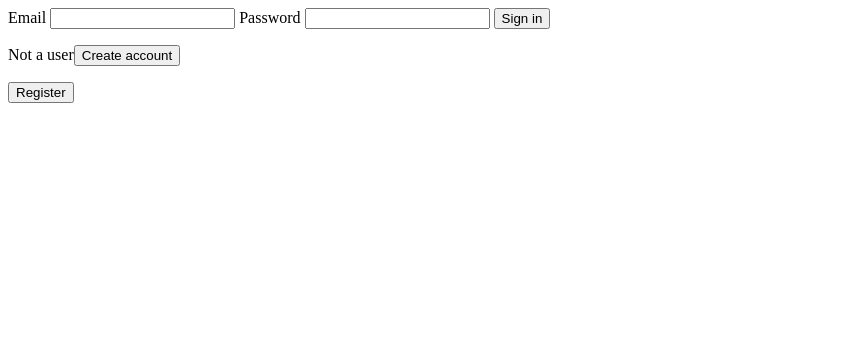
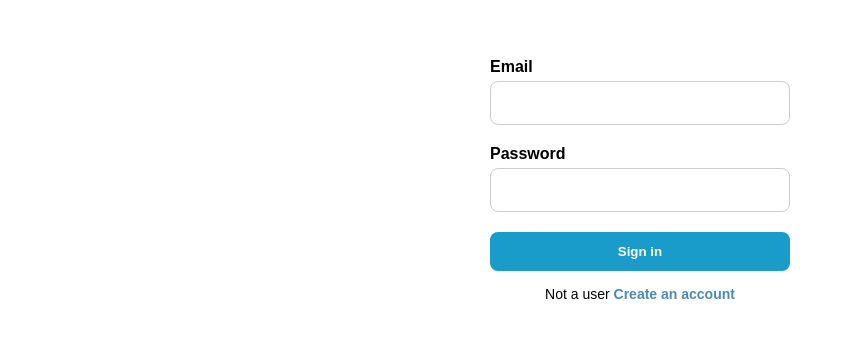
Before and after one commit to cumali-sari/Link-Saver, a FastAPI app: page /login in a window 1280 px wide. Shown: the top 338 px of the page, without its empty margins (0-845 px from the left). Run offline with FastAPI, Linux system fonts and the light colour scheme.

Commit message:
Add css files for login and register

```diff
--- /dev/null
+++ b/app/static/login.css
@@ -0,0 +1,47 @@
+body {
+    font-family: sans-serif;
+    display: flex;
+    flex-direction: column;
+    align-items: center;
+    padding-top: 50px;
+}
+
+#loginForm {
+    display: flex;
+    flex-direction: column;
+    width: 300px;
+}
+
+label {
+    margin-bottom: 5px;
+    font-weight: bold;
+}
+
+input {
+    padding: 12px;
+    margin-bottom: 20px;
+    border: 1px solid #ccc;
+    border-radius: 8px;
+    font-size: 16px;
+}
+
+button[type="submit"] {
+    padding: 12px;
+    border-radius: 8px;
+    border: none;
+    background-color: #1a9ccb;
+    color: white;
+    font-weight: bold;
+    cursor: pointer;
+}
+
+p {
+    margin-top: 15px;
+    font-size: 14px;
+}
+
+a {
+    color: #4c8baf;
+    text-decoration: none;
+    font-weight: bold;
+}
--- a/app/templates/login.html
+++ b/app/templates/login.html
@@ -2,7 +2,7 @@
 
 <html>
     <head>
-
+        <link rel="stylesheet" href="{{ url_for('static', path='/login.css') }}">
     </head>
 
     <body>
@@ -17,7 +17,7 @@
 </form>
 
 <script src="/static/log.js"></script>
-        <p>Not a user<button type="button">Create account</button></p><button type="button">Register</button>
+        <p>Not a user <a href="/register" class="register-link">Create an account</a></p>
 
     </body>
 </html>
--- a/app/templates/register.html
+++ b/app/templates/register.html
@@ -1,7 +1,7 @@
 <!DOCTYPE html>
 <html>
     <head>
-
+        <link rel="stylesheet" href="{{ url_for('static', path='/register.css') }}">
     </head>
     <body>
         <form action="http://127.0.0.1:8000/register" method="post" id="register_form">
```
Also changed, not shown: app/static/register.css (added, +44 -0 lines).
